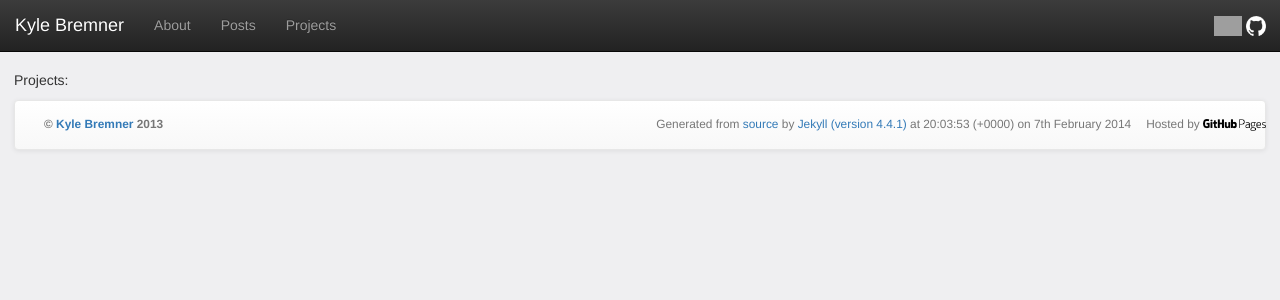
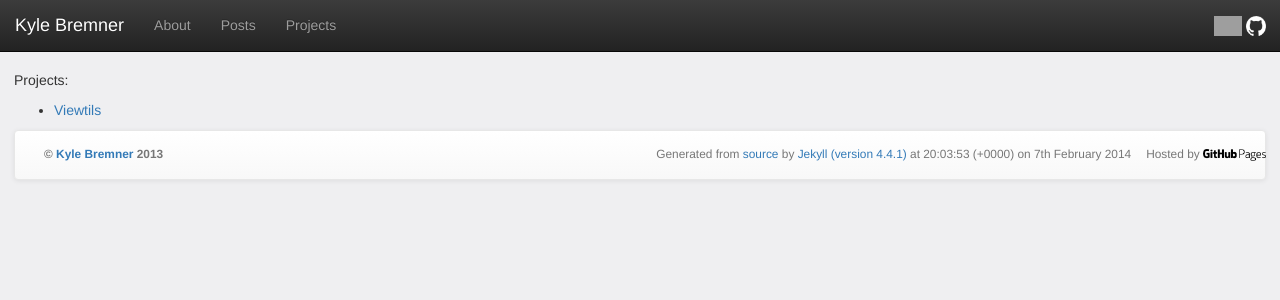
Before and after one commit to kbremner/kbremner.github.io, a Jekyll site: the page built from projects/index.md, in a window 1280 px wide. Shown: the top 300 px of the page. Built offline with Jekyll 4.4.1, drawn with Linux system fonts in a browser that asks for light colours; nearby versions of some CDN libraries; Markdown is read by kramdown in place of the engine named in the settings; grey boxes are pictures that could not be loaded.

Commit message:
Updated index.md

```diff
--- a/projects/index.md
+++ b/projects/index.md
@@ -5,3 +5,4 @@ published: true
 ---
 
 Projects:
+* [Viewtils](/Viewtils.html)
```
